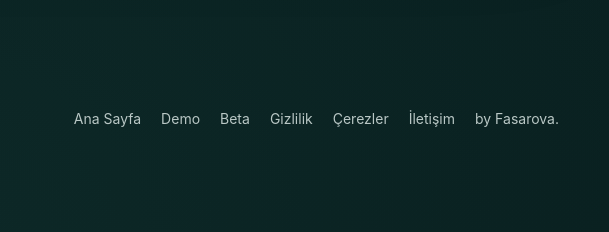
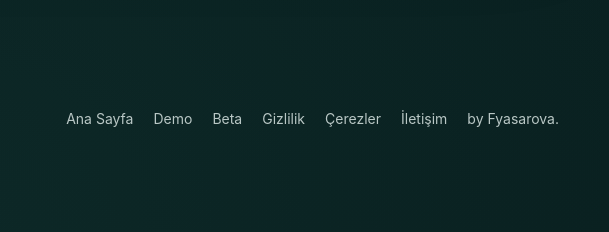
Before and after one commit to yasarovabulut-cyber/gardas-ai, a plain HTML site: page index.html in a window 1280 px wide. Shown: the part 5538-5770 px from the top of the page, 671-1280 px from the left. Drawn offline with Linux system fonts and the light colour scheme.

Commit message:
Update index.html

```diff
--- a/index.html
+++ b/index.html
@@ -1903,7 +1903,7 @@
   <a href="#privacy">Gizlilik</a>
   <a href="#cookies">Çerezler</a>
   <a href="mailto:hello@gardas.ai">İletişim</a>
-        <p class="signature">by Fasarova.</p>
+        <p class="signature">by Fyasarova.</p>
 </div>
     </div>
   </footer>
```
